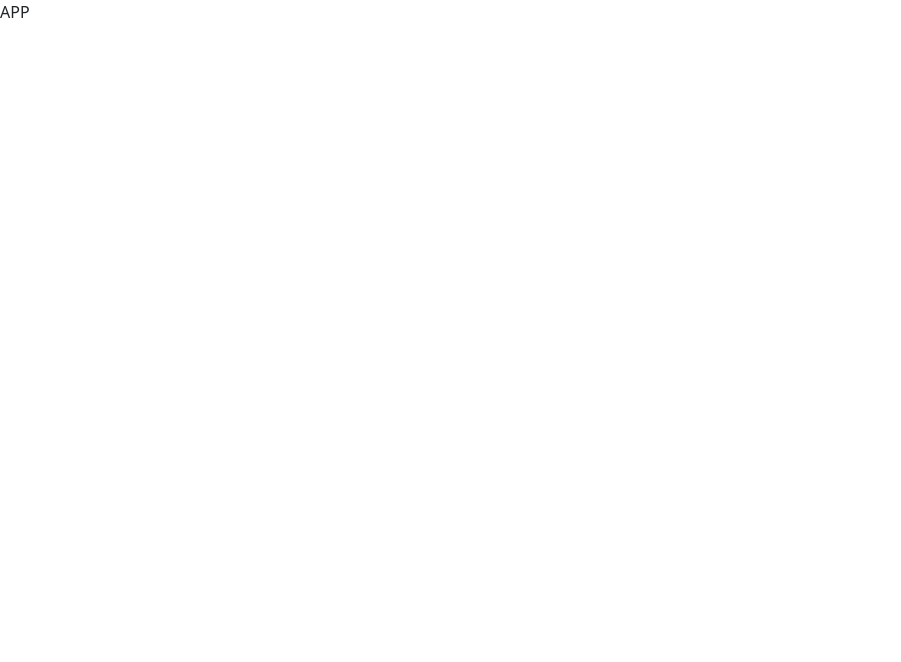
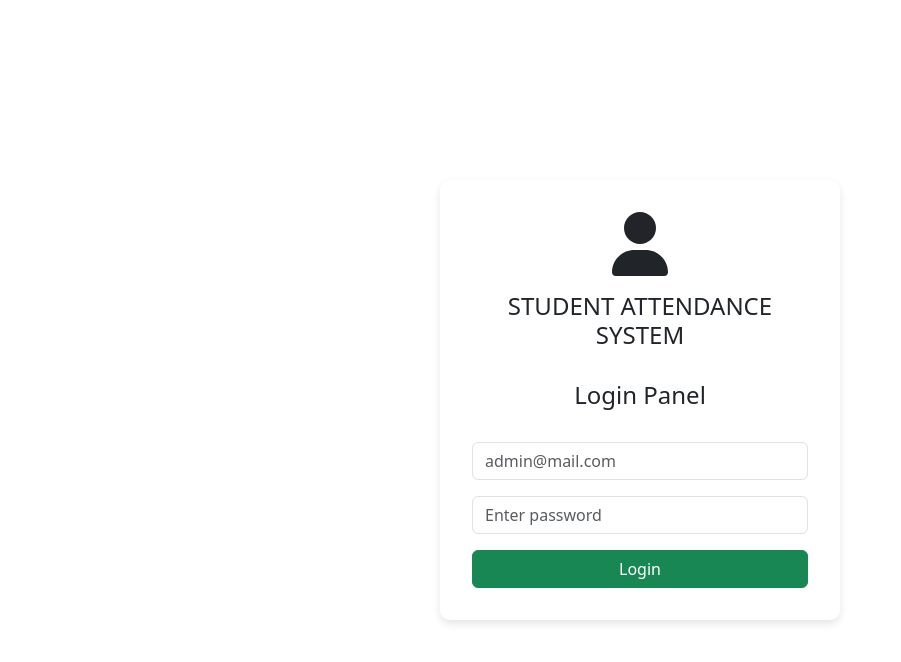
Before and after one commit to erkanturker/comAtt, a React (Vite) app in the folder frontend/: page / in a window 1280 px wide. Shown: the top 662 px of the page, without its empty margins (0-901 px from the left). Built offline with nearby package versions, Linux system fonts and the light colour scheme.

Commit message:
login page created

```diff
--- a/frontend/src/App.jsx
+++ b/frontend/src/App.jsx
@@ -2,9 +2,14 @@ import { useState } from "react";
 import reactLogo from "./assets/react.svg";
 import viteLogo from "/vite.svg";
 import "./App.css";
+import LoginPage from "./pages/LoginPage";
 
 function App() {
-  return <>APP</>;
+  return (
+    <>
+      <LoginPage />
+    </>
+  );
 }
 
 export default App;
--- /dev/null
+++ b/frontend/src/pages/LoginPage.css
@@ -0,0 +1,35 @@
+/* src/components/LoginPage.css */
+.login-container {
+  min-height: 100vh;
+  display: flex;
+  align-items: center;
+  justify-content: center;
+}
+
+.login-card {
+  padding: 2rem;
+  border-radius: 10px;
+  box-shadow: 0 4px 8px rgba(0, 0, 0, 0.1);
+  text-align: center;
+  max-width: 400px;
+  width: 100%;
+}
+
+.login-icon {
+  font-size: 4rem;
+  margin-bottom: 1rem;
+}
+
+.login-title {
+  margin-bottom: 2rem;
+  font-size: 1.5rem;
+}
+
+.login-input {
+  width: 100%;
+  margin-bottom: 1rem;
+}
+
+.login-button {
+  width: 100%;
+}
--- /dev/null
+++ b/frontend/src/pages/LoginPage.jsx
@@ -0,0 +1,43 @@
+// src/components/LoginPage.jsx
+import React from "react";
+import { Button, Form, Container, Row, Col } from "react-bootstrap";
+import { FontAwesomeIcon } from "@fortawesome/react-fontawesome";
+import { faUser } from "@fortawesome/free-solid-svg-icons";
+import "./LoginPage.css"; // Import the CSS file
+
+const LoginPage = () => {
+  return (
+    <Container className="login-container">
+      <div className="login-card">
+        <FontAwesomeIcon icon={faUser} className="login-icon" />
+        <h2 className="login-title">STUDENT ATTENDANCE SYSTEM</h2>
+        <h4 className="login-title">Login Panel</h4>
+        <Form>
+          <Form.Group controlId="formBasicUsername">
+            <Form.Control
+              className="login-input"
+              name="username"
+              type="text"
+              placeholder="admin@mail.com"
+              required
+            />
+          </Form.Group>
+          <Form.Group controlId="formBasicPassword">
+            <Form.Control
+              className="login-input"
+              type="password"
+              name="password"
+              placeholder="Enter password"
+              required
+            />
+          </Form.Group>
+          <Button variant="success" type="submit" className="login-button">
+            Login
+          </Button>
+        </Form>
+      </div>
+    </Container>
+  );
+};
+
+export default LoginPage;
```
